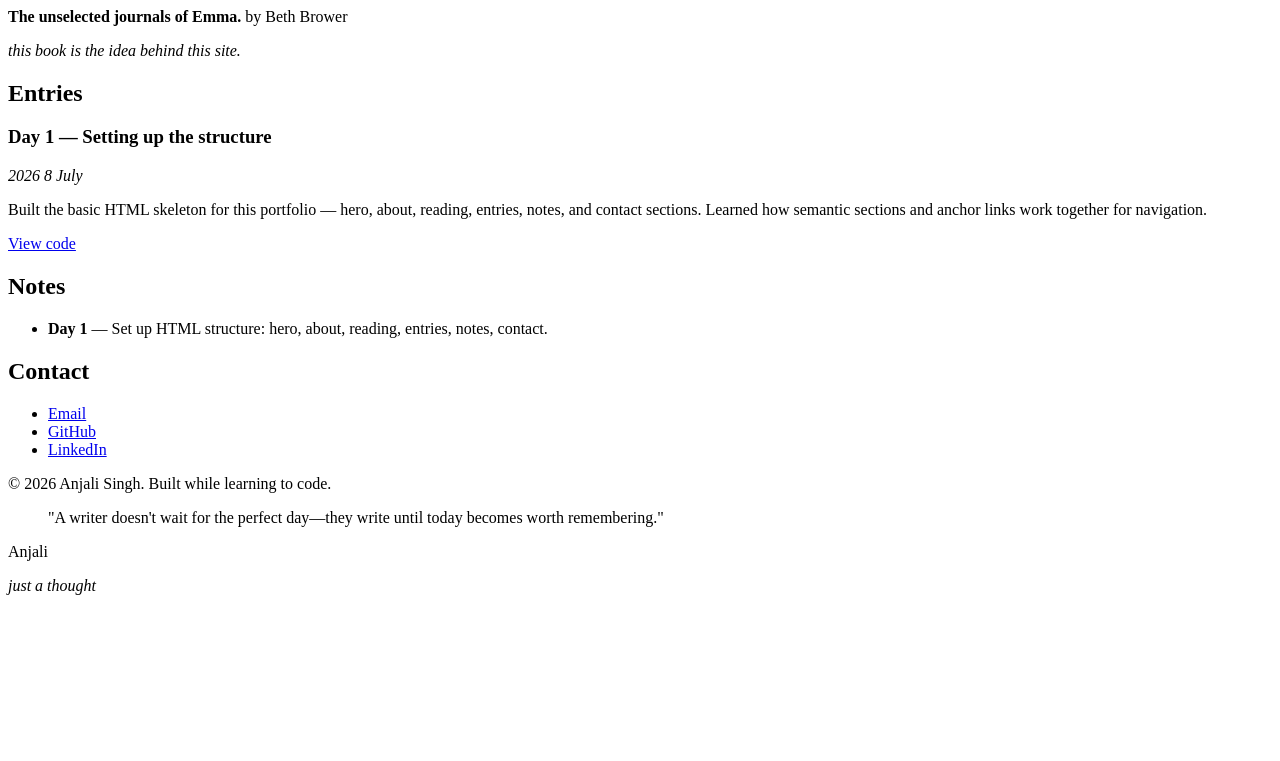
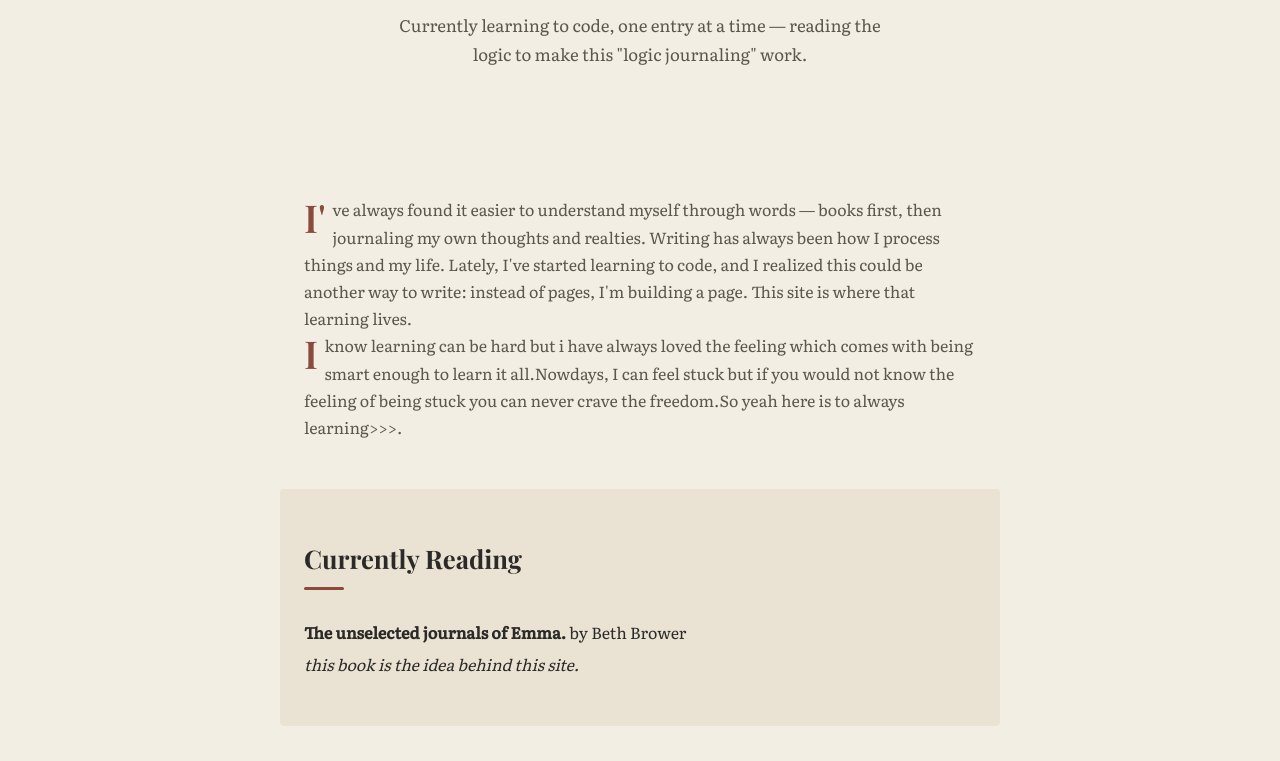
Before and after one commit to Anjalibytes/portfolio, a plain HTML site: page index.html in a window 1280 px wide. Shown: the part 256-1017 px from the top of the page. Before the commit the page ends 867 px from the top, so only its background shows below. Drawn offline with nearby package versions, Linux system fonts and the light colour scheme.

Commit message:
Day 3: added quotes and updated notes/entries

```diff
--- a/index.html
+++ b/index.html
@@ -1,6 +1,7 @@
 <!DOCTYPE html>
 <html lang="en">
 <head>
+    <link rel="stylesheet" href="style.css">
     <meta charset="UTF-8">
     <meta name="viewport" content="width=device-width, initial-scale=1.0">
     <title>The unselected journal of Anjali</title></head>
@@ -30,6 +31,11 @@
         and I realized this could be another way to write: instead of
         pages, I'm building a page. This site is where that learning lives.
     </p>
+    <p>I know learning can be hard but i have always loved the feeling which comes with being
+        smart enough to learn it all.Nowdays, I can feel stuck but if you would not know the
+        feeling of being stuck you can never crave the freedom.So yeah here is to always learning>>>.
+
+    </p>
         </section>
 
         <section id="reading">
@@ -40,6 +46,18 @@
 
         <section id="entries">
             <h2>Entries</h2>
+             <article>
+        <h3>Day 2 — Styling the asthetics</h3>
+        <p><em>2026 13 July</em></p>
+        <p>
+            Styled the whole portfolio — added a paper-and-ink color theme,
+            sticky nav, a fade-in hero animation, card-style entries, and a
+            decorative quote mark in the footer. Learned about @keyframes,
+            ::before/::after, position: sticky, and transitions.But yeah im not done yet.
+            YOU CAN NEVER BE DONE!
+        </p>
+        <a href="https://github.com/anjalibytes/portfolio">View code</a>
+    </article>
             <article>
                 <h3>Day 1 — Setting up the structure</h3>
         <p><em>2026 8 July </em></p>
@@ -52,13 +70,20 @@
     </article>
 
 
+
         </section>
 
         <section id="notes">
 
     <h2>Notes</h2>
     <ul>
+       <section id="notes">
+    <h2>Notes</h2>
+    <ul>
+        <li><strong>Day 2</strong> — Styled the site with CSS: sticky nav, hero animation, entry cards, and a decorative quote mark.</li>
         <li><strong>Day 1</strong> — Set up HTML structure: hero, about, reading, entries, notes, contact.</li>
+    </ul>
+</section>
     </ul>
   </section>
 
@@ -80,6 +105,11 @@
     <p>&copy; 2026 Anjali Singh. Built while learning to code.</p>
 
     <section id="quote">
+         <blockquote>
+          "I am free and that is why I am lost."
+        </blockquote>
+        <p>Franz Kafka</p>
+        <p><em> I am lost. </em></p>
         <blockquote>
             "A writer doesn't wait for the perfect day—they write until today becomes worth remembering."
         </blockquote>
--- /dev/null
+++ b/style.css
@@ -0,0 +1,307 @@
+/* ==========================================================================
+   1. FONTS & VARIABLES
+   Paper-and-ink theme: warm cream background, dark ink text,
+   a muted accent color like a fountain pen, serif type for that
+   "journal" feel.
+   ========================================================================== */
+
+@import url('https://fonts.googleapis.com/css2?family=Playfair+Display:wght@600;700&family=Literata:wght@400;500&display=swap');
+
+:root {
+  --color-paper: #F3EEE3;       /* page background */
+  --color-paper-alt: #EAE3D3;   /* slightly darker paper, for cards */
+  --color-ink: #2B2A28;         /* main text */
+  --color-ink-soft: #5C574C;    /* muted text */
+  --color-accent: #8A4B3B;      /* ink-red / sienna, used sparingly */
+  --color-line: #D8CFB8;        /* borders, dividers */
+
+  --font-heading: 'Playfair Display', Georgia, serif;
+  --font-body: 'Literata', Georgia, serif;
+
+  --space-sm: 0.75rem;
+  --space-md: 1.5rem;
+  --space-lg: 3rem;
+  --space-xl: 5rem;
+
+  --max-width: 720px; /* narrower = easier to read, like a page */
+}
+
+/* ==========================================================================
+   2. RESET
+   ========================================================================== */
+
+* {
+  margin: 0;
+  padding: 0;
+  box-sizing: border-box;
+}
+
+html {
+  scroll-behavior: smooth;
+}
+
+body {
+  background: var(--color-paper);
+  color: var(--color-ink);
+  font-family: var(--font-body);
+  line-height: 1.7;
+}
+
+a {
+  color: var(--color-accent);
+  text-decoration: none;
+}
+
+a:hover {
+  text-decoration: underline;
+}
+
+ul {
+  list-style: none;
+}
+
+img {
+  max-width: 100%;
+  display: block;
+}
+
+/* ==========================================================================
+   3. SHARED LAYOUT
+   Every section reuses this container so text doesn't stretch too wide.
+   ========================================================================== */
+
+section, header, footer {
+  max-width: var(--max-width);
+  margin: 0 auto;
+  padding: var(--space-lg) var(--space-md);
+}
+
+h1, h2, h3 {
+  font-family: var(--font-heading);
+  color: var(--color-ink);
+}
+
+h2 {
+  font-size: 1.6rem;
+  margin-bottom: var(--space-md);
+  position: relative;
+  display: inline-block;
+}
+
+/* Small underline flourish under each section heading —
+   like a pen stroke, not a boring plain line. */
+h2::after {
+  content: "";
+  display: block;
+  width: 40px;
+  height: 3px;
+  background: var(--color-accent);
+  margin-top: 0.4rem;
+  border-radius: 2px;
+}
+
+/* ==========================================================================
+   4. HEADER / NAV
+   ========================================================================== */
+
+header {
+  padding-top: var(--space-md);
+  padding-bottom: var(--space-md);
+  border-bottom: 1px solid var(--color-line);
+}
+
+nav {
+  display: flex;
+  justify-content: center;
+  gap: var(--space-md);
+  flex-wrap: wrap;
+}
+
+nav a {
+  color: var(--color-ink-soft);
+  font-size: 0.9rem;
+  letter-spacing: 0.03em;
+  text-transform: uppercase;
+}
+
+nav a:hover {
+  color: var(--color-accent);
+  text-decoration: none;
+  border-bottom: 1px solid var(--color-accent);
+}
+
+/* ==========================================================================
+   5. HERO
+   ========================================================================== */
+
+#hero {
+  text-align: center;
+  padding-top: var(--space-xl);
+  padding-bottom: var(--space-xl);
+}
+
+#hero h1 {
+  font-size: 2.4rem;
+  margin-bottom: var(--space-sm);
+}
+
+#hero p {
+  color: var(--color-ink-soft);
+  font-size: 1.05rem;
+  max-width: 50ch;
+  margin: 0.5rem auto 0;
+}
+
+/* ==========================================================================
+   6. ABOUT
+   ========================================================================== */
+
+#about p {
+  color: var(--color-ink-soft);
+}
+
+/* First letter styled like an old book's opening page —
+   a small, distinctive touch that fits the journal theme. */
+#about p::first-letter {
+  font-family: var(--font-heading);
+  font-size: 2.4rem;
+  color: var(--color-accent);
+  float: left;
+  line-height: 1;
+  margin-right: 0.4rem;
+  margin-top: 0.1rem;
+}
+
+/* ==========================================================================
+   7. CURRENTLY READING
+   ========================================================================== */
+
+#reading {
+  background: var(--color-paper-alt);
+  border-radius: 4px;
+}
+
+#reading p {
+  margin-top: 0.3rem;
+}
+
+/* ==========================================================================
+   8. ENTRIES
+   ========================================================================== */
+
+#entries article {
+  border-top: 1px dashed var(--color-line);
+  padding-top: var(--space-md);
+  margin-top: var(--space-md);
+}
+
+#entries article:first-of-type {
+  border-top: none;
+  margin-top: 0;
+  padding-top: 0;
+}
+
+#entries h3 {
+  font-size: 1.2rem;
+  margin-bottom: 0.2rem;
+}
+
+#entries em {
+  color: var(--color-ink-soft);
+  font-size: 0.85rem;
+}
+
+#entries p {
+  margin: 0.6rem 0;
+}
+
+#entries a {
+  font-size: 0.9rem;
+}
+
+/* ==========================================================================
+   9. NOTES (build log)
+   ========================================================================== */
+
+#notes ul li {
+  padding: 0.5rem 0;
+  border-bottom: 1px solid var(--color-line);
+  color: var(--color-ink-soft);
+}
+
+#notes ul li:last-child {
+  border-bottom: none;
+}
+
+#notes strong {
+  color: var(--color-ink);
+}
+
+/* ==========================================================================
+   10. CONTACT
+   ========================================================================== */
+
+#contact ul {
+  display: flex;
+  gap: var(--space-md);
+  flex-wrap: wrap;
+}
+
+#contact a {
+  font-weight: 500;
+}
+
+/* ==========================================================================
+   11. FOOTER / QUOTE
+   ========================================================================== */
+
+footer {
+  text-align: center;
+  border-top: 1px solid var(--color-line);
+  color: var(--color-ink-soft);
+  font-size: 0.9rem;
+}
+
+#quote {
+  margin-top: var(--space-md);
+  padding: var(--space-md) 0 0;
+}
+
+#quote blockquote {
+  font-family: var(--font-heading);
+  font-style: italic;
+  font-size: 1.1rem;
+  color: var(--color-ink);
+  max-width: 50ch;
+  margin: 0 auto;
+}
+
+#quote p {
+  margin-top: 0.4rem;
+  font-size: 0.85rem;
+}
+
+/* ==========================================================================
+   12. RESPONSIVE
+   ========================================================================== */
+
+@media (max-width: 480px) {
+  #hero h1 {
+    font-size: 1.9rem;
+  }
+
+  nav {
+    gap: var(--space-sm);
+  }
+
+  #contact ul {
+    flex-direction: column;
+    gap: 0.5rem;
+  }
+}
+
+@media (prefers-reduced-motion: reduce) {
+  html {
+    scroll-behavior: auto;
+  }
+}
```
